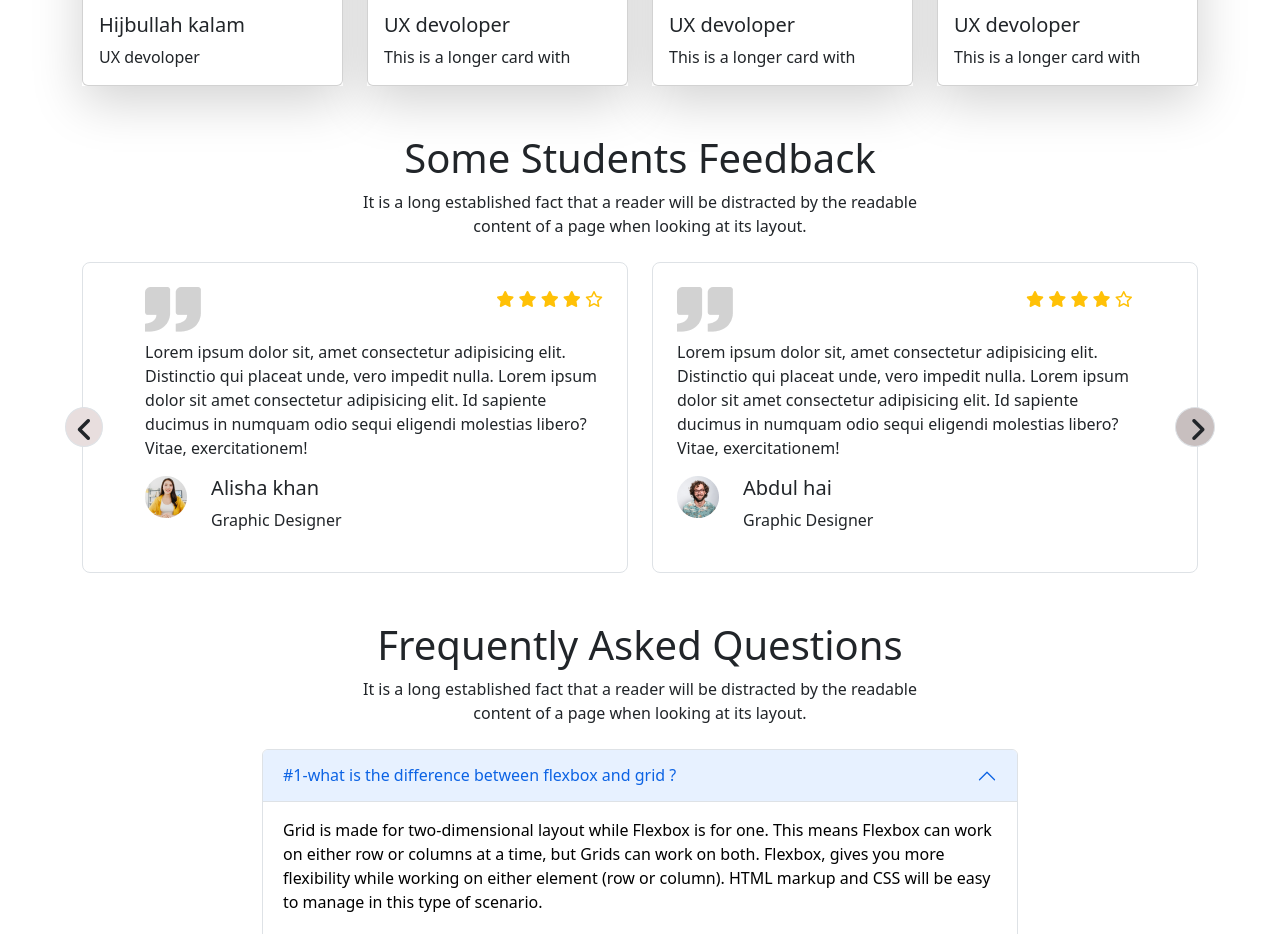
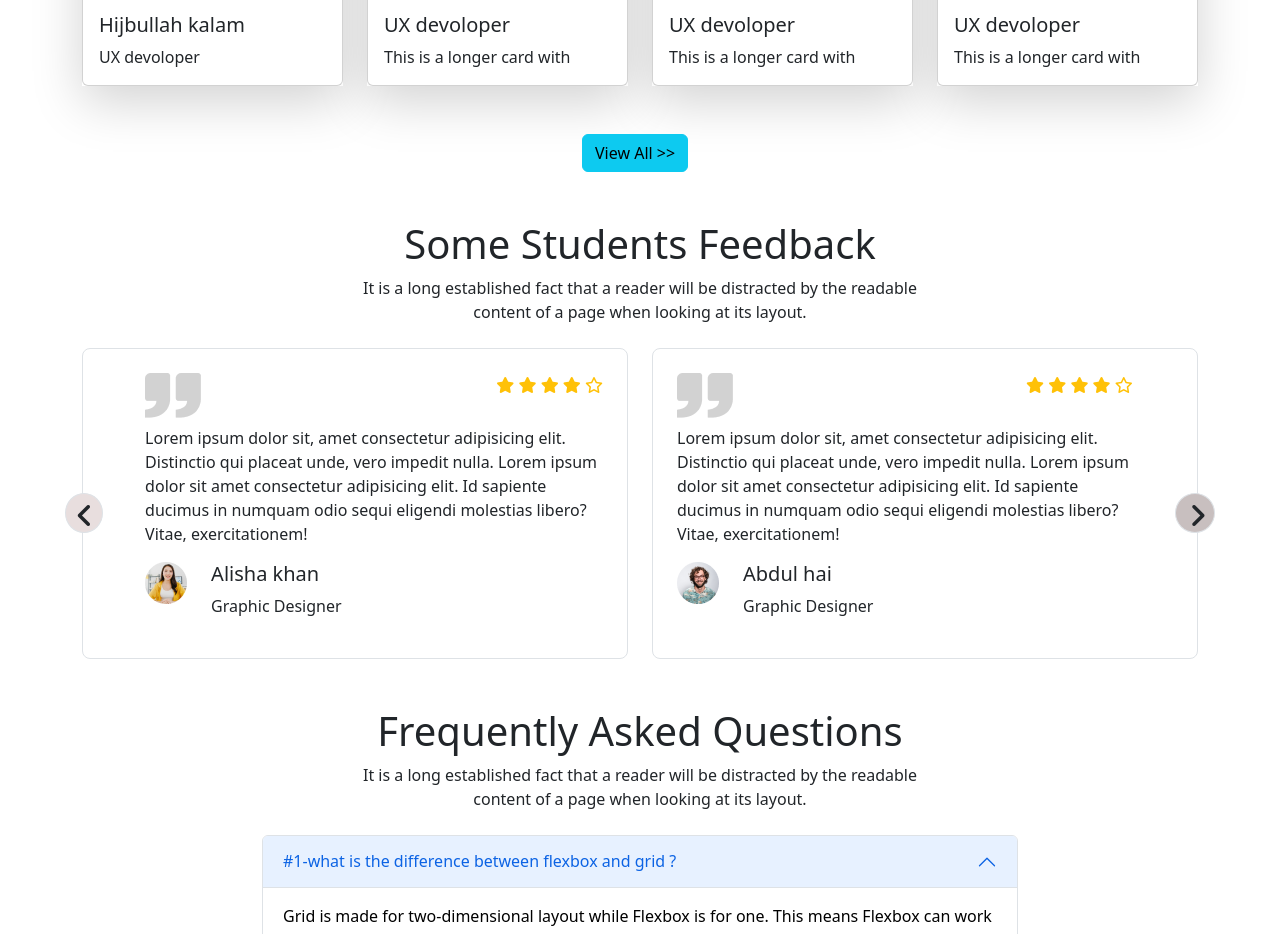
Before and after one commit to omarfarukee/Glob-education, a plain HTML site: page index.html in a window 1280 px wide. Shown: the part 3024-3958 px from the top of the page. Drawn offline with nearby package versions, Linux system fonts and the light colour scheme.

Commit message:
view all btn view for sm or lg size done

```diff
--- a/index.html
+++ b/index.html
@@ -361,6 +361,9 @@
         </div>
     </div>
 </section>
+    <div class=" container d-md-none d-lg-block d-sm-block mb-5 " style="padding-left:40%;">
+        <button class="btn btn-info">View All >></button>
+    </div>
 <!----------------------- successfull students section end------------------->
 
 <!------------------ some students feedback section start --------------------->
```
